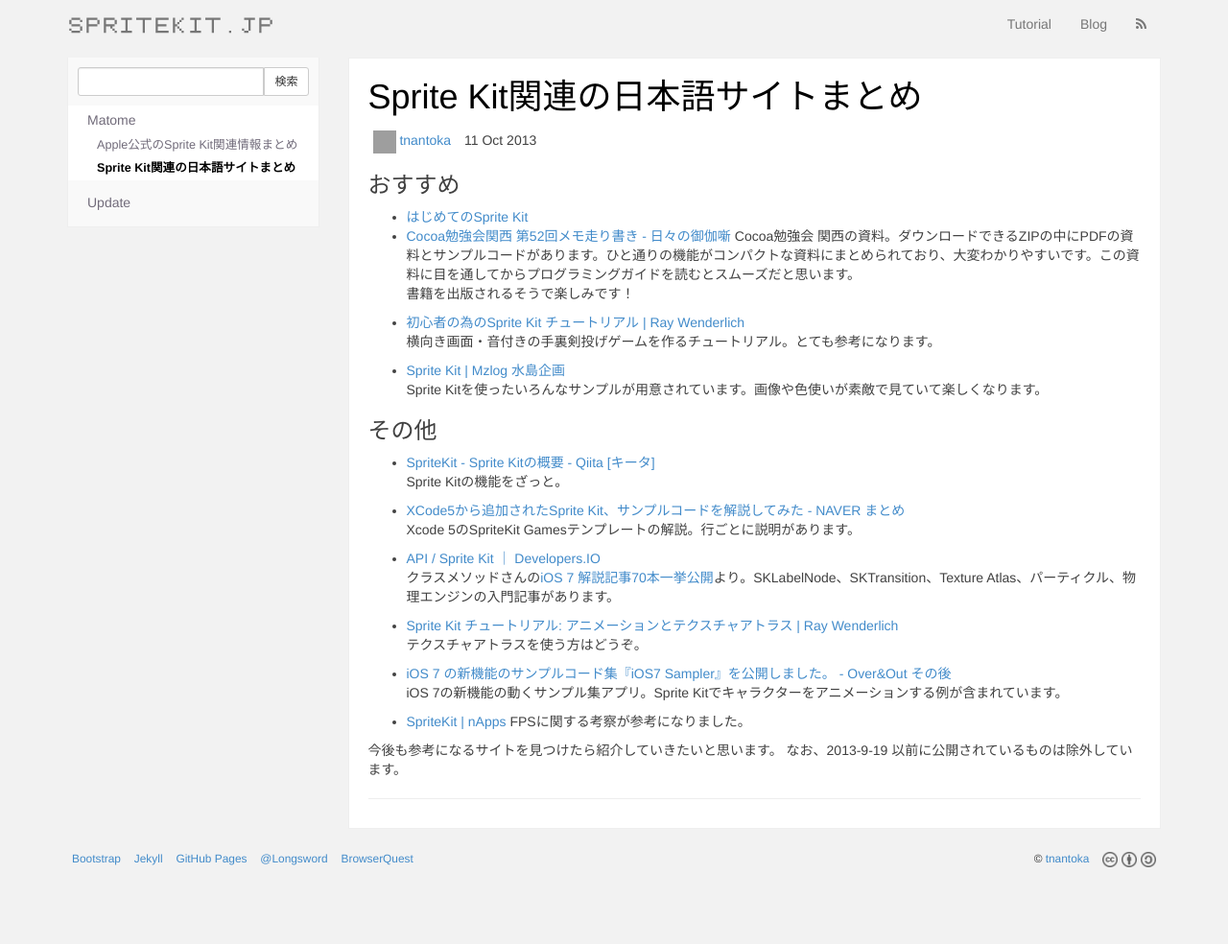
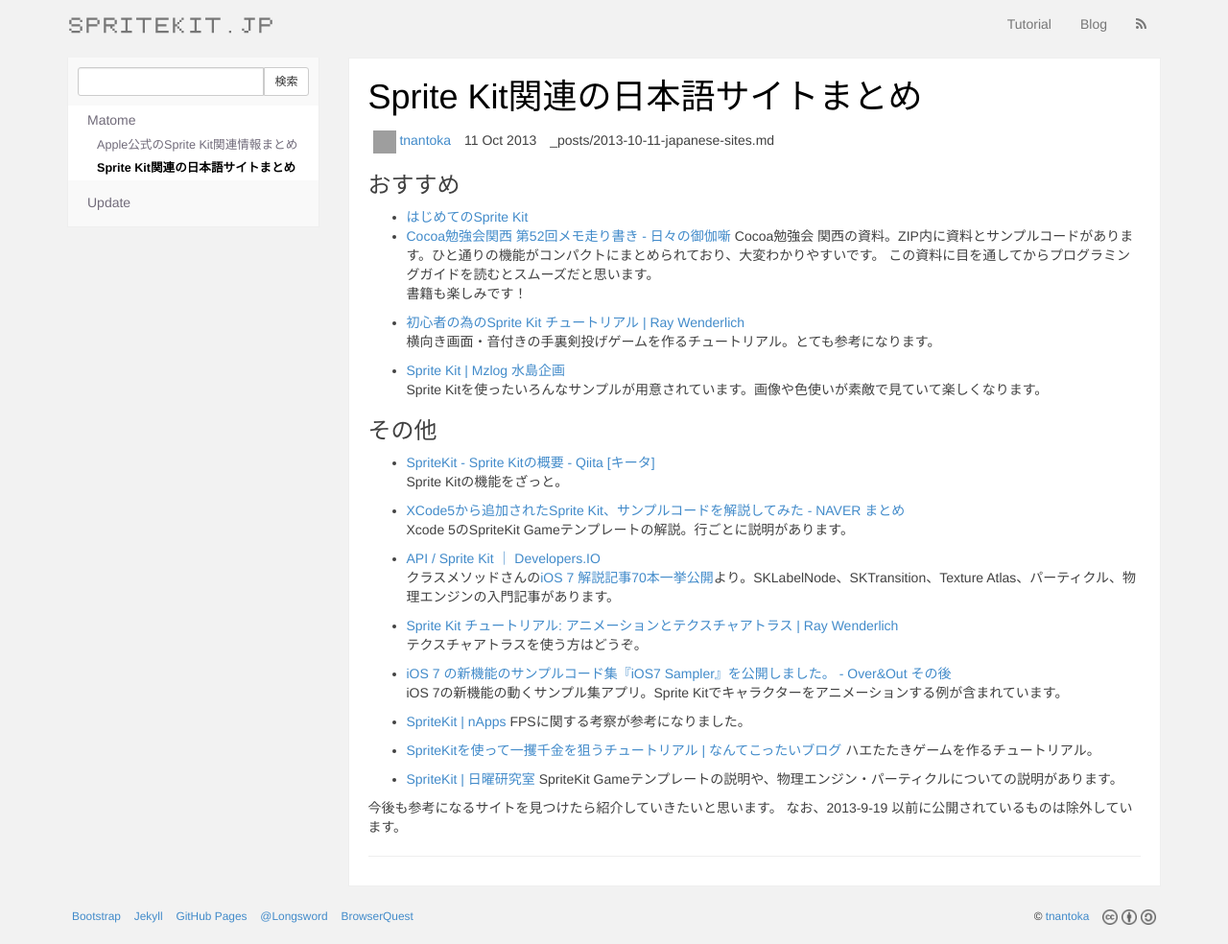
Before and after one commit to tnantoka/spritekit.jp, a Jekyll site: the page built from _posts/2013-10-11-japanese-sites.md, in a window 1280 px wide and 984 px high. Shown: the whole window at 96% size. Built offline with Jekyll 4.4.1, drawn with Linux system fonts in a browser that asks for light colours; Markdown is read by kramdown in place of the engine named in the settings; grey boxes are pictures that could not be loaded.

Commit message:
Update japanese-sites

```diff
--- a/_layouts/post.html
+++ b/_layouts/post.html
@@ -6,6 +6,7 @@
   <ul class="list-inline">
     <li>{% include author.html name=page.author %}</li>
     <li>{{ page.date | date_to_string }}</li>
+    <li>{{ page.path }}</li>
   </ul>
   {{ content }}
   {% unless page.close_comment %}
--- a/_posts/2013-10-11-japanese-sites.md
+++ b/_posts/2013-10-11-japanese-sites.md
@@ -9,8 +9,9 @@
 
 * [はじめてのSprite Kit](http://www.studioshin.com/cocoa_sample/)
 * [Cocoa勉強会関西 第52回メモ走り書き - 日々の御伽噺](http://raydive.hatenablog.jp/entry/2013/10/05/185058)
-Cocoa勉強会 関西の資料。ダウンロードできるZIPの中にPDFの資料とサンプルコードがあります。ひと通りの機能がコンパクトな資料にまとめられており、大変わかりやすいです。この資料に目を通してからプログラミングガイドを読むとスムーズだと思います。
-書籍を出版されるそうで楽しみです！
+Cocoa勉強会 関西の資料。ZIP内に資料とサンプルコードがあります。ひと通りの機能がコンパクトにまとめられており、大変わかりやすいです。
+この資料に目を通してからプログラミングガイドを読むとスムーズだと思います。
+書籍も楽しみです！
 
 * [初心者の為のSprite Kit チュートリアル | Ray Wenderlich](http://www.raywenderlich.com/ja/51583/%e5%88%9d%e5%bf%83%e8%80%85%e3%81%ae%e7%82%ba%e3%81%aesprite-kit-%e3%83%81%e3%83%a5%e3%83%bc%e3%83%88%e3%83%aa%e3%82%a2%e3%83%ab)
 横向き画面・音付きの手裏剣投げゲームを作るチュートリアル。とても参考になります。
@@ -18,14 +19,13 @@
 * [Sprite Kit | Mzlog 水島企画](http://lepetit-prince.net/ios/?s=Sprite+Kit)
 Sprite Kitを使ったいろんなサンプルが用意されています。画像や色使いが素敵で見ていて楽しくなります。
 
-
 ### その他
 
 * [SpriteKit - Sprite Kitの概要 - Qiita [キータ]](http://qiita.com/studiork/items/30a703b60f1974fb8e43)
 Sprite Kitの機能をざっと。
 
 * [XCode5から追加されたSprite Kit、サンプルコードを解説してみた - NAVER まとめ](http://matome.naver.jp/odai/2137975747967707901)
-Xcode 5のSpriteKit Gamesテンプレートの解説。行ごとに説明があります。
+Xcode 5のSpriteKit Gameテンプレートの解説。行ごとに説明があります。
 
 * [API / Sprite Kit ｜ Developers.IO](http://dev.classmethod.jp/referencecat/api-sprite-kit/)
 クラスメソッドさんの[iOS 7 解説記事70本一挙公開](http://dev.classmethod.jp/smartphone/iphone/ios7-outline/)より。SKLabelNode、SKTransition、Texture Atlas、パーティクル、物理エンジンの入門記事があります。
@@ -39,6 +39,11 @@
 * [SpriteKit | nApps](http://www.kurion.jp/category/spritekit)
 FPSに関する考察が参考になりました。
 
+* [SpriteKitを使って一攫千金を狙うチュートリアル | なんてこったいブログ](http://nantekottai.com/2013/09/19/spritekit/)
+ハエたたきゲームを作るチュートリアル。
+
+* [SpriteKit | 日曜研究室](http://peta.okechan.net/blog/archives/tag/spritekit)
+SpriteKit Gameテンプレートの説明や、物理エンジン・パーティクルについての説明があります。
 
 今後も参考になるサイトを見つけたら紹介していきたいと思います。
 なお、2013-9-19 以前に公開されているものは除外しています。
```
